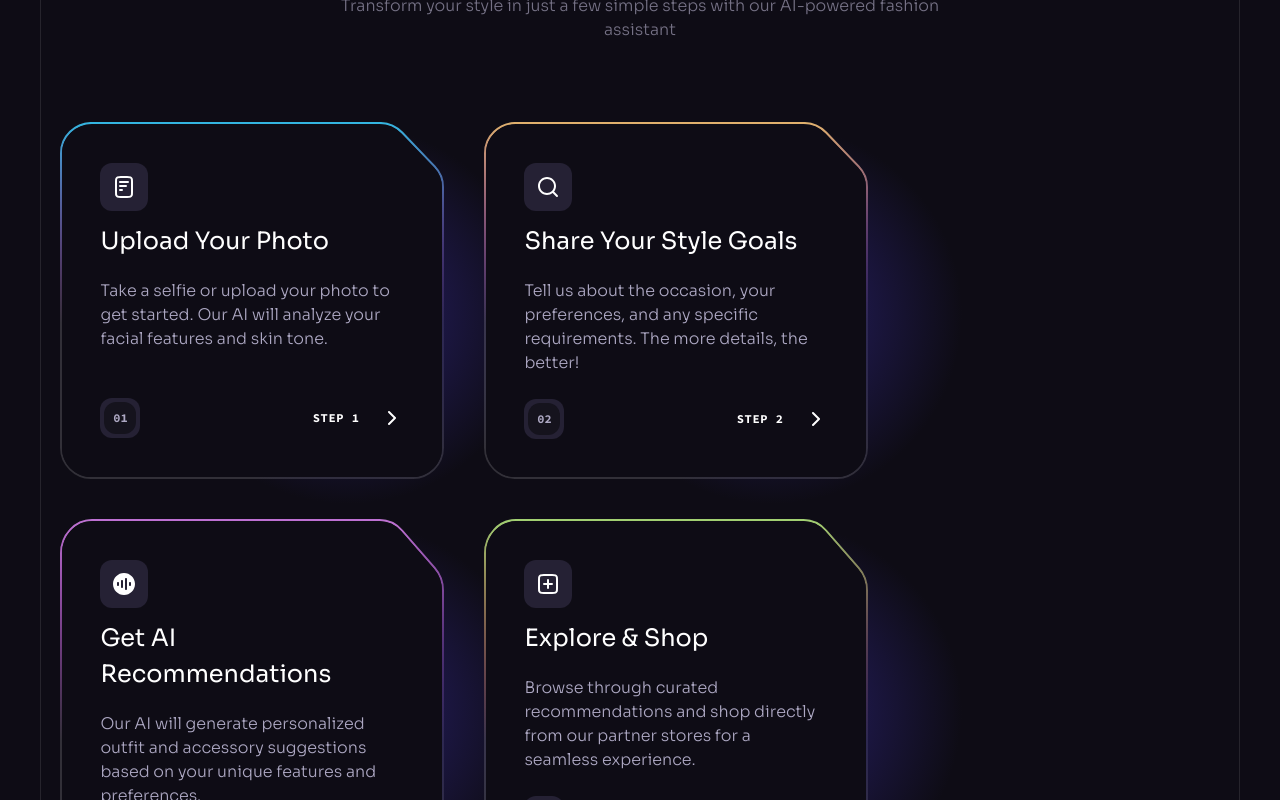
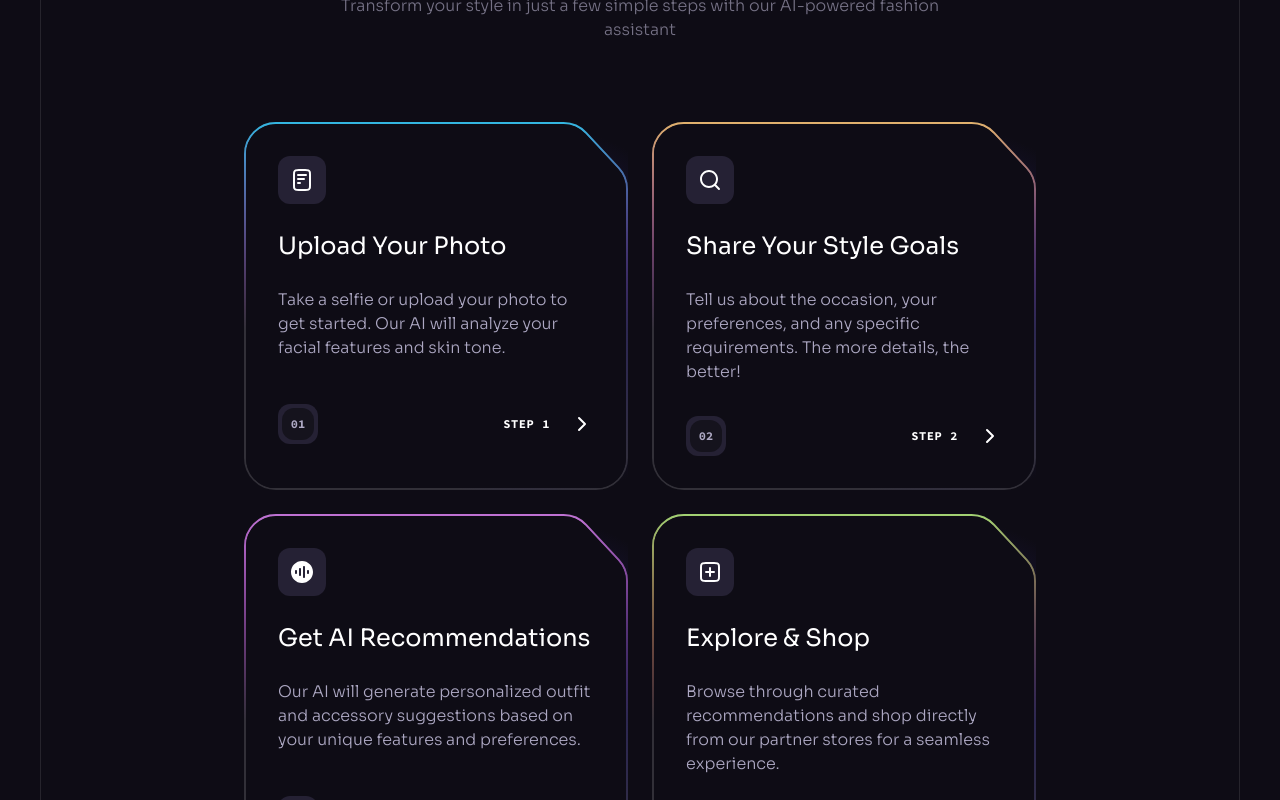
Before and after one commit to Shivam-Rana14/Rasa-AI, a React (Vite) app: page / in a window 1280 px wide. Shown: the part 4160-4960 px from the top of the page. Built offline with nearby package versions, Linux system fonts and the light colour scheme.

Commit message:
Update HowToUse.jsx

```diff
--- a/src/components/HowToUse.jsx
+++ b/src/components/HowToUse.jsx
@@ -15,17 +15,18 @@ const HowToUse = () => {
           text="Transform your style in just a few simple steps with our AI-powered fashion assistant"
         />
 
-        <div className="flex flex-wrap gap-10 mb-10">
+        <div className="flex flex-wrap justify-center gap-6 mb-10">
           {howToUse.map((item) => (
             <div
-              className="block relative p-0.5 bg-no-repeat bg-[length:100%_100%] md:max-w-[24rem]"
+              className="block relative p-0.5 bg-no-repeat bg-[length:100%_100%] w-full sm:w-[45%] md:w-[30%] lg:w-[24rem] rounded-2xl overflow-hidden transform transition-all hover:scale-105 hover:shadow-2xl"
               style={{
                 backgroundImage: `url(${item.backgroundUrl})`,
               }}
               key={item.id}
             >
-              <div className="relative z-2 flex flex-col min-h-[22rem] p-[2.4rem] pointer-events-none">
-                <div className="flex items-center justify-center mb-3 w-12 h-12 bg-n-6 rounded-xl">
+              <div className="relative z-2 flex flex-col min-h-[22rem] p-8 pointer-events-none">
+                {/* Icon */}
+                <div className="flex items-center justify-center mb-6 w-12 h-12 bg-n-6 rounded-xl">
                   <img
                     src={item.iconUrl}
                     width={24}
@@ -33,8 +34,12 @@ const HowToUse = () => {
                     alt={item.title}
                   />
                 </div>
-                <h5 className="h5 mb-5">{item.title}</h5>
-                <p className="body-2 mb-6 text-n-3">{item.text}</p>
+
+                {/* Title and Text */}
+                <h5 className="h5 mb-6">{item.title}</h5>
+                <p className="body-2 mb-8 text-n-3">{item.text}</p>
+
+                {/* Step Number and Arrow */}
                 <div className="flex items-center mt-auto">
                   <div className="flex items-center justify-center w-10 h-10 bg-n-6 rounded-xl">
                     <div className="flex items-center justify-center w-8 h-8 bg-n-7 rounded-[0.75rem]">
@@ -50,8 +55,10 @@ const HowToUse = () => {
                 </div>
               </div>
 
+              {/* Gradient Light */}
               {<GradientLight />}
 
+              {/* ClipPath and Hover Effect */}
               <div
                 className="absolute inset-0.5 bg-n-8"
                 style={{ clipPath: "url(#benefits)" }}
@@ -59,6 +66,7 @@ const HowToUse = () => {
                 <div className="absolute inset-0 opacity-0 transition-opacity hover:opacity-10"></div>
               </div>
 
+              {/* ClipPath SVG */}
               <ClipPath />
             </div>
           ))}
```
